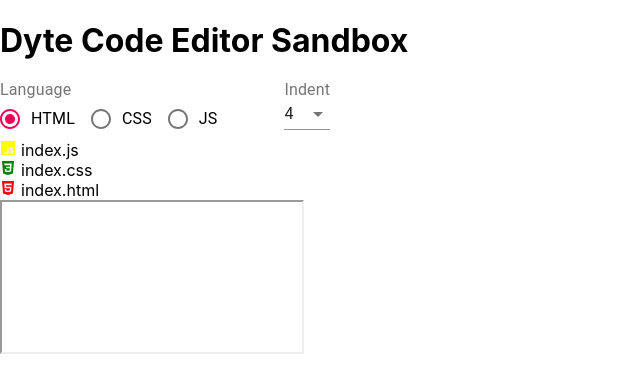
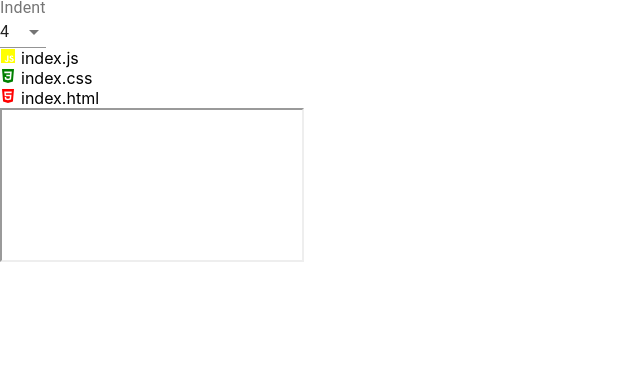
Before and after one commit to Ring-A-Bell/dyte-react, a React (Create React App) app: page / in a window 1280 px wide. Shown: the top 392 px of the page, without its empty margins (0-640 px from the left). Built offline with nearby package versions, Linux system fonts and the light colour scheme.

Commit message:
indentation bug fix

```diff
--- a/src/App.js
+++ b/src/App.js
@@ -50,34 +50,27 @@
   }
 
   return (
-    <div>
-      <h1>Dyte Code Editor Sandbox</h1>
-      <Grid container spacing={3} md={8} style={{alignItems:""}}>
-        <Grid item xs={12} md={4}>
+    <div className="main-container">
+      <Grid container spacing={3}>
+        <Grid item xs={6} md={6}>
           <FormControl component="fieldset">
-            <FormLabel component="legend">Language</FormLabel>
-            <RadioGroup value={lang} row>
-              <FormControlLabel value="html" control={<Radio />} label="HTML" onChange={() => setLang("html")}/>
-              <FormControlLabel value="css" control={<Radio />} label="CSS" onChange={() => setLang("css")}/>
-              <FormControlLabel value="javascript" control={<Radio />} label="JS" onChange={() => setLang("javascript")}/>
-            </RadioGroup>
+            <FormLabel component="legend">Indent</FormLabel>
+            <TextField value={indentation} select onChange={(e) => setIndentation(e.target.value)}>
+              <MenuItem value={2} >2</MenuItem>
+              <MenuItem value={4} >4</MenuItem>
+              <MenuItem value={8} >8</MenuItem>
+            </TextField>
           </FormControl>
+
+        <FilePane setFile={setFile}/>
         </Grid>
 
-        <Grid item xs={6} md={8}>
-          <FormControl component="fieldset">
-            <FormLabel component="legend">Indent</FormLabel>
-            <TextField value={indentation} select>
-              <MenuItem value={2} onSelect={() => setIndentation(2)}>2</MenuItem>
-              <MenuItem value={4} onChange={() => setIndentation(4)}>4</MenuItem>
-              <MenuItem value={8} onChange={() => setIndentation(8)}>8</MenuItem>
-            </TextField>
-          </FormControl>
+        <Grid item xs={6} md={6}>
         </Grid>
       </Grid>
 
 
-      <FilePane setFile={setFile}/>
+
       <LiveView htmlCode={htmlCode} jsCode={jsCode} cssCode={cssCode}/>
 
     </div>
```
